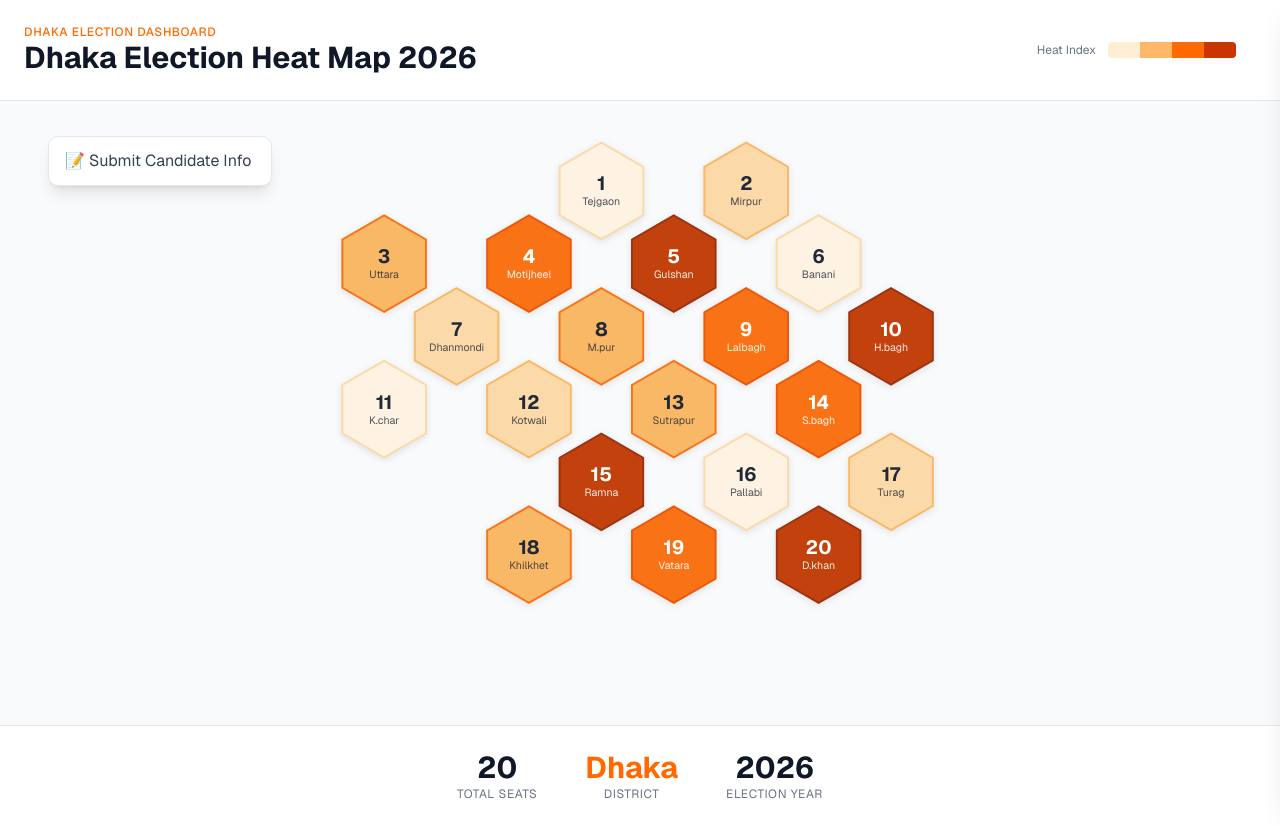
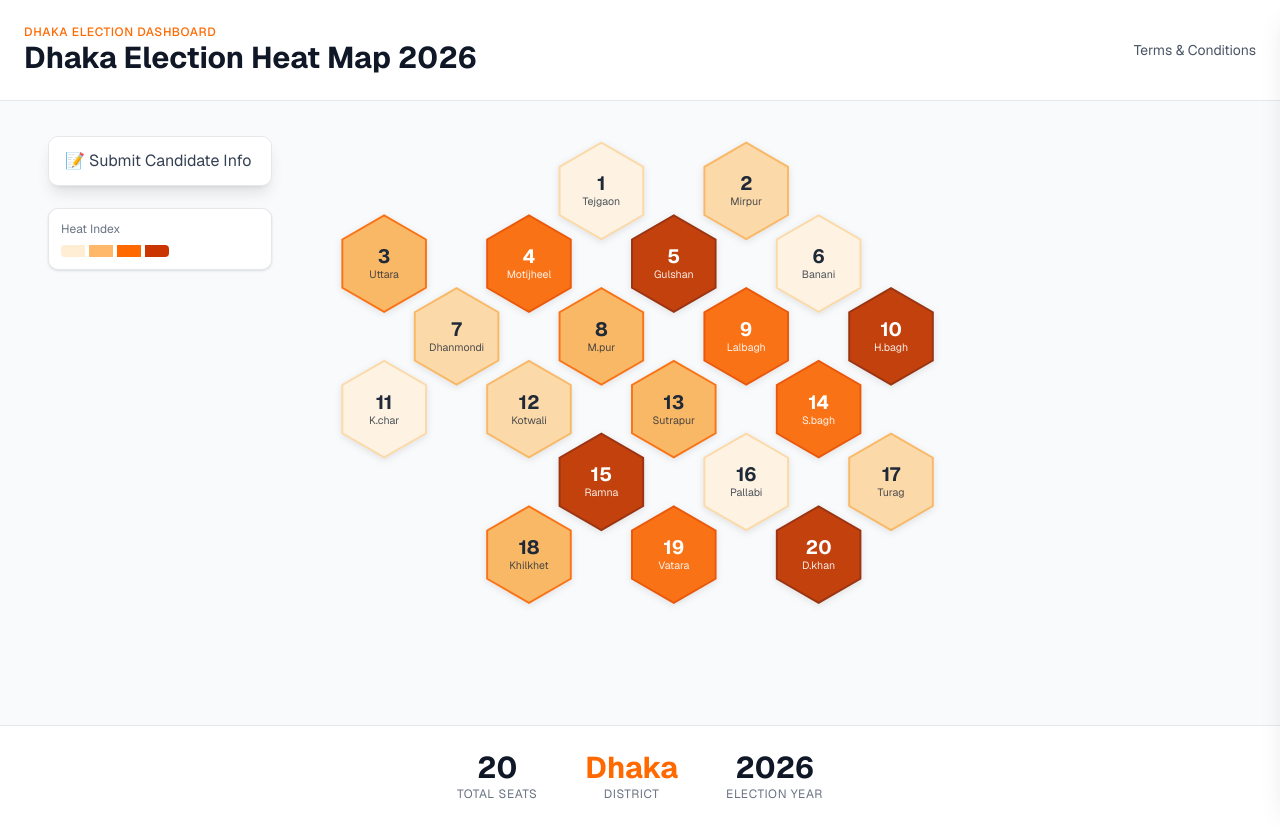
Before and after one commit to MashrurBinMorshed/dhaka-election-heatmap, a Next.js app: page / in a window 1280 px wide. Built offline with nearby package versions, Linux system fonts and the light colour scheme.

Commit message:
Added terms&conditions

```diff
--- a/components/dhaka-election-map.tsx
+++ b/components/dhaka-election-map.tsx
@@ -23,7 +23,13 @@ export function DhakaElectionMap() {
   const [seatNumber, setSeatNumber] = useState<number | "">("")
   const [isSubmitting, setIsSubmitting] = useState(false)
   const [submitError, setSubmitError] = useState("")
-
+//  heatlevel functionalities
+  const heatLevels = [
+    { name: "Low", color: "bg-orange-100" },
+    { name: "Medium", color: "bg-orange-300" },
+    { name: "High", color: "bg-orange-500" },
+    { name: "Very High", color: "bg-orange-700" },
+  ]
   const openModalFromMenu = () => {
     setIsMenuOpen(false)
     setIsModalOpen(true)
@@ -77,13 +83,6 @@ export function DhakaElectionMap() {
       {/* Left Menu Button */}
       <div className="fixed left-3 top-20 z-50 md:left-12 md:top-32">
         <div className="relative">
-          {/* <button
-            onClick={() => setIsMenuOpen(!isMenuOpen)}
-            className="p-2 rounded-full bg-white shadow-md hover:shadow-lg transition-shadow"
-            title="Menu"
-          >
-            <MoreVertical size={24} className="text-gray-700" />
-          </button> */}
           <div className="absolute left-0 mt-2 w-56 bg-white rounded-lg shadow-lg border border-gray-200 z-50">
             <button
               onClick={openModalFromMenu}
@@ -92,17 +91,22 @@ export function DhakaElectionMap() {
               📝 Submit Candidate Info
             </button>
           </div>
-          {/* Dropdown Menu */}
-          {/* {isMenuOpen && (
-            <div className="absolute left-0 mt-2 w-56 bg-white rounded-lg shadow-lg border border-gray-200 z-50">
-              <button
-                onClick={openModalFromMenu}
-                className="w-full text-left px-4 py-3 text-gray-700 hover:bg-orange-50 hover:text-orange-600 rounded-lg transition-colors first:rounded-t-lg last:rounded-b-lg"
-              >
-                📝 Submit Candidate Info
-              </button>
         </div>
-          )} */}
+      </div>
+
+      {/* Heat Index card under the menu */}
+      <div className="fixed left-3 top-44 z-40 md:left-12 md:top-52">
+        <div className="w-56 bg-white rounded-lg shadow-sm border border-gray-200 p-3 z-40">
+          <p className="text-xs text-gray-500 mb-2">Heat Index</p>
+          <div className="flex items-center gap-1">
+            {heatLevels.map((level, index) => (
+              <div
+                key={level.name}
+                className={`w-6 h-3 ${level.color} ${index === 0 ? "rounded-l" : ""} ${index === heatLevels.length - 1 ? "rounded-r" : ""}`}
+                title={level.name}
+              />
+            ))}
+          </div>
         </div>
       </div>
 
@@ -115,7 +119,20 @@ export function DhakaElectionMap() {
               <h1 className="text-lg md:text-2xl lg:text-3xl font-bold text-gray-900">Dhaka Election Heat Map 2026</h1>
             </div>
             <div className="flex items-center gap-2 md:gap-4 flex-shrink-0">
+              {/* <div className="hidden sm:flex items-center mr-3">
+                <span className="text-xs text-gray-500 mr-2">Heat Index</span>
+                <div className="flex items-center">
+                  {heatLevels.map((level, index) => (
+                    <div
+                      key={level.name}
+                      className={`w-8 h-4 ${level.color} ${index === 0 ? "rounded-l" : ""} ${index === heatLevels.length - 1 ? "rounded-r" : ""}`}
+                      title={level.name}
+                    />
+                  ))}
+                </div>
+              </div> */}
               <Legend />
+              {/* <a href="/terms" className="text-sm text-gray-600 hover:text-orange-600 ml-4">Terms &amp; Conditions</a> */}
             </div>
           </div>
         </header>
--- a/components/legend.tsx
+++ b/components/legend.tsx
@@ -1,27 +1,13 @@
 export function Legend() {
-  const heatLevels = [
-    { name: "Low", color: "bg-orange-100" },
-    { name: "Medium", color: "bg-orange-300" },
-    { name: "High", color: "bg-orange-500" },
-    { name: "Very High", color: "bg-orange-700" },
-  ]
+
 
   return (
-    <div className="hidden md:flex items-center gap-1">
-      <span className="text-xs text-gray-500 mr-2">Heat Index</span>
-      <div className="flex items-center">
-        {heatLevels.map((level, index) => (
-          <div
-            key={level.name}
-            className={`w-8 h-4 ${level.color} ${index === 0 ? "rounded-l" : ""} ${index === heatLevels.length - 1 ? "rounded-r" : ""}`}
-            title={level.name}
-          />
-        ))}
-      </div>
-      <div className="flex items-center gap-4 ml-4 text-xs text-gray-500">
+    <div className="flex items-center gap-1">
+      <a href="/terms" className="text-xs md:text-sm text-gray-600 hover:text-orange-600 ml-2 md:ml-4">Terms &amp; Conditions</a>
+      {/* <div className="flex items-center gap-4 ml-4 text-xs text-gray-500">
 
 
-      </div>
+      </div> */}
     </div>
   )
 }
```
Lines whose indentation alone changed are shown as unchanged.
